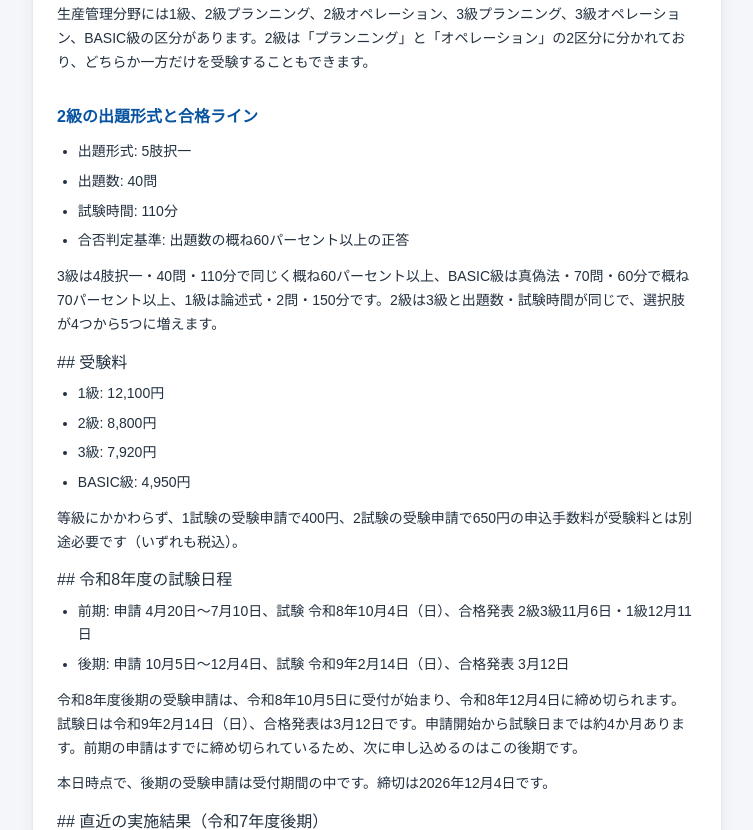
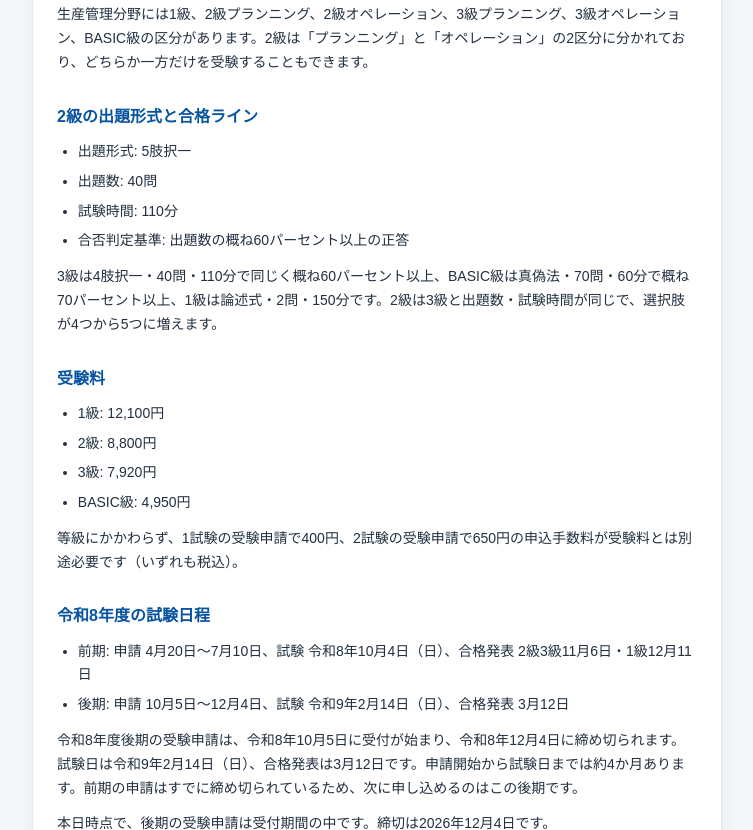
Before and after one commit to yoshida-hayato/buz-dojo, a website: page guides/seisan-kanri-2kyu.html in a window 1280 px wide. Shown: the part 341-1171 px from the top of the page, without its empty margins (263-1016 px from the left). Drawn offline with Linux system fonts and the light colour scheme; files that its build step writes are made by us from their sources.

Commit message:
auto: ガイドの見出しを元に戻す 9/11 (seisan-kanri-2kyu.html 60行目)
取り消し。直前に出した見出しの11件は、Slack を通る時点で h1 と h2 のタグが Markdown の井桁に変換されており、そのまま当たると頁に井桁が素の字で出る。投稿を読み返して気づき、まっさらな clone で11件を実際に当てて再現も確認した (テストは通ってしまうので機械は止めない)。山かっこを u003c で送る逃げ道も試したが、この経路では送信前にほどかれて同じ結果になり、二重にしても backslash が残るだけだった。つまり見出しタグはこの経路では運べない。よってこの件で元の div の形に戻す。戻した後の3頁は、いま本番に出ているものと1バイトも違わないことを確かめてある。

変更ファイル: guides/seisan-kanri-2kyu.html（置換 / 4行）
テスト: functions unit + firestore rules すべて成功
出典: Slack パッチ ts=1792816985.759359

```diff
--- a/guides/seisan-kanri-2kyu.html
+++ b/guides/seisan-kanri-2kyu.html
@@ -57,7 +57,7 @@
       </ul>
       <p>3級は4肢択一・40問・110分で同じく概ね60パーセント以上、BASIC級は真偽法・70問・60分で概ね70パーセント以上、1級は論述式・2問・150分です。2級は3級と出題数・試験時間が同じで、選択肢が4つから5つに増えます。</p>
 
-      ## 受験料
+      <div role="heading" aria-level="2" class="legal-h2">受験料</div>
       <ul>
         <li>1級: 12,100円</li>
         <li>2級: 8,800円</li>
@@ -66,7 +66,7 @@
       </ul>
       <p>等級にかかわらず、1試験の受験申請で400円、2試験の受験申請で650円の申込手数料が受験料とは別途必要です（いずれも税込）。</p>
 
-      ## 令和8年度の試験日程
+      <div role="heading" aria-level="2" class="legal-h2">令和8年度の試験日程</div>
       <ul>
         <li>前期: 申請 4月20日〜7月10日、試験 令和8年10月4日（日）、合格発表 2級3級11月6日・1級12月11日</li>
         <li>後期: 申請 10月5日〜12月4日、試験 令和9年2月14日（日）、合格発表 3月12日</li>
```
